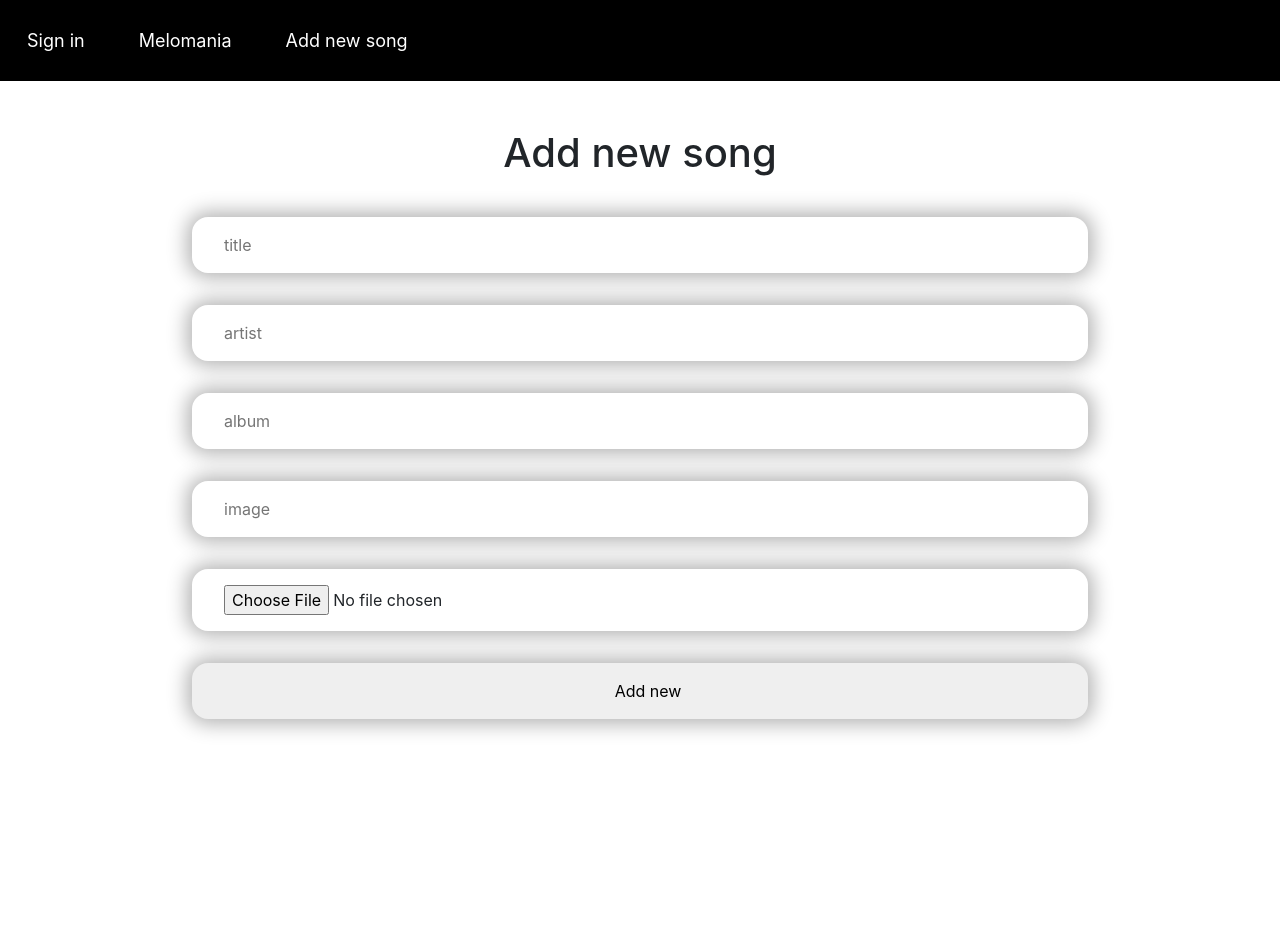
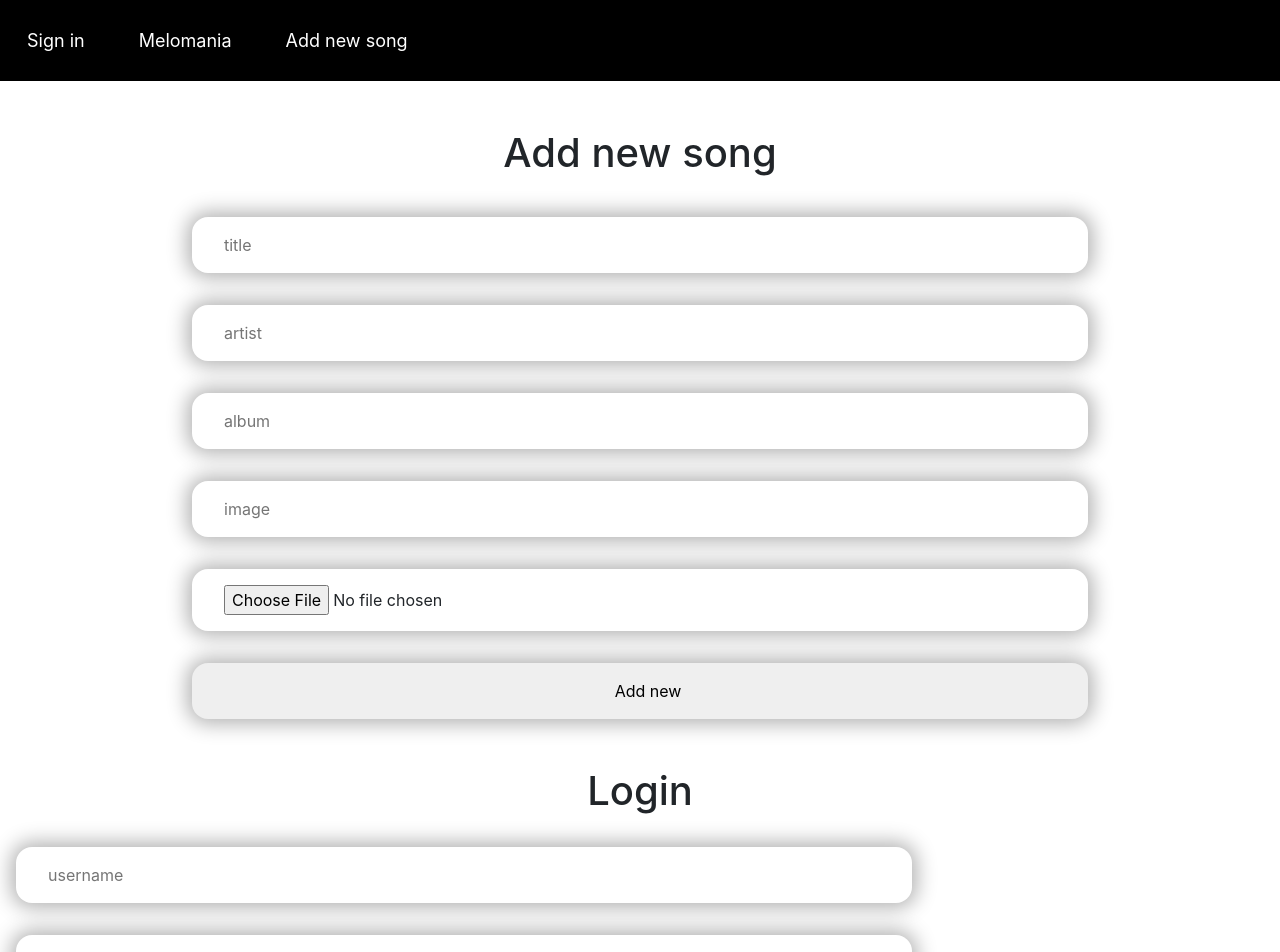
Before and after one commit to HuongVu11/Melomania-FrontEnd, a React (Create React App) app: page /song/create in a window 1280 px wide. Shown: the top 952 px of the page. Before the commit the page ends 800 px from the top, so only its background shows below. Built offline with nearby package versions, Linux system fonts and the light colour scheme; no server answers.

Commit message:
another try

```diff
--- a/src/App.js
+++ b/src/App.js
@@ -1,12 +1,14 @@
 import './App.css';
 import Header from './components/Header';
 import Main from './components/Main';
+import User from './components/User';
 
 function App() {
   return (
     <div className="App">
       <Header />
       <Main />
+      <User />
     </div>
   );
 }
--- a/src/components/User.js
+++ b/src/components/User.js
@@ -85,7 +85,7 @@ function User() {
     <div className="User">
       <div>
         {toggleLogout ?
-          <button onClick={handleLogout} class='logoutBtn'>Logout</button> :
+          <button onClick={handleLogout} className='logoutBtn'>Logout</button> :
           <div class='appFormDiv'>
             {toggleLogin ?
               //login form
```
Also changed, not shown: 1 other file (tests, documents, lock files or other folders).
